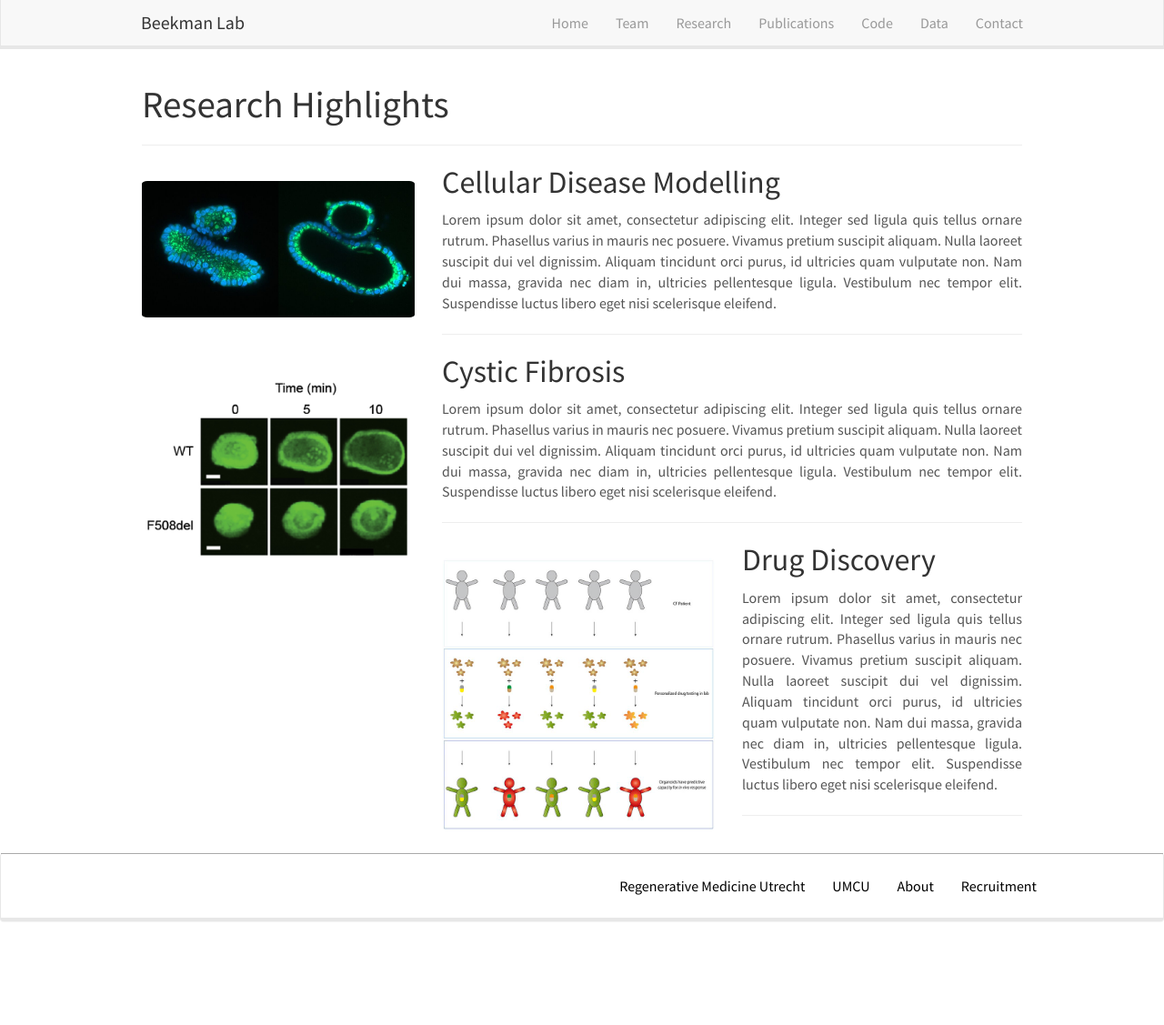
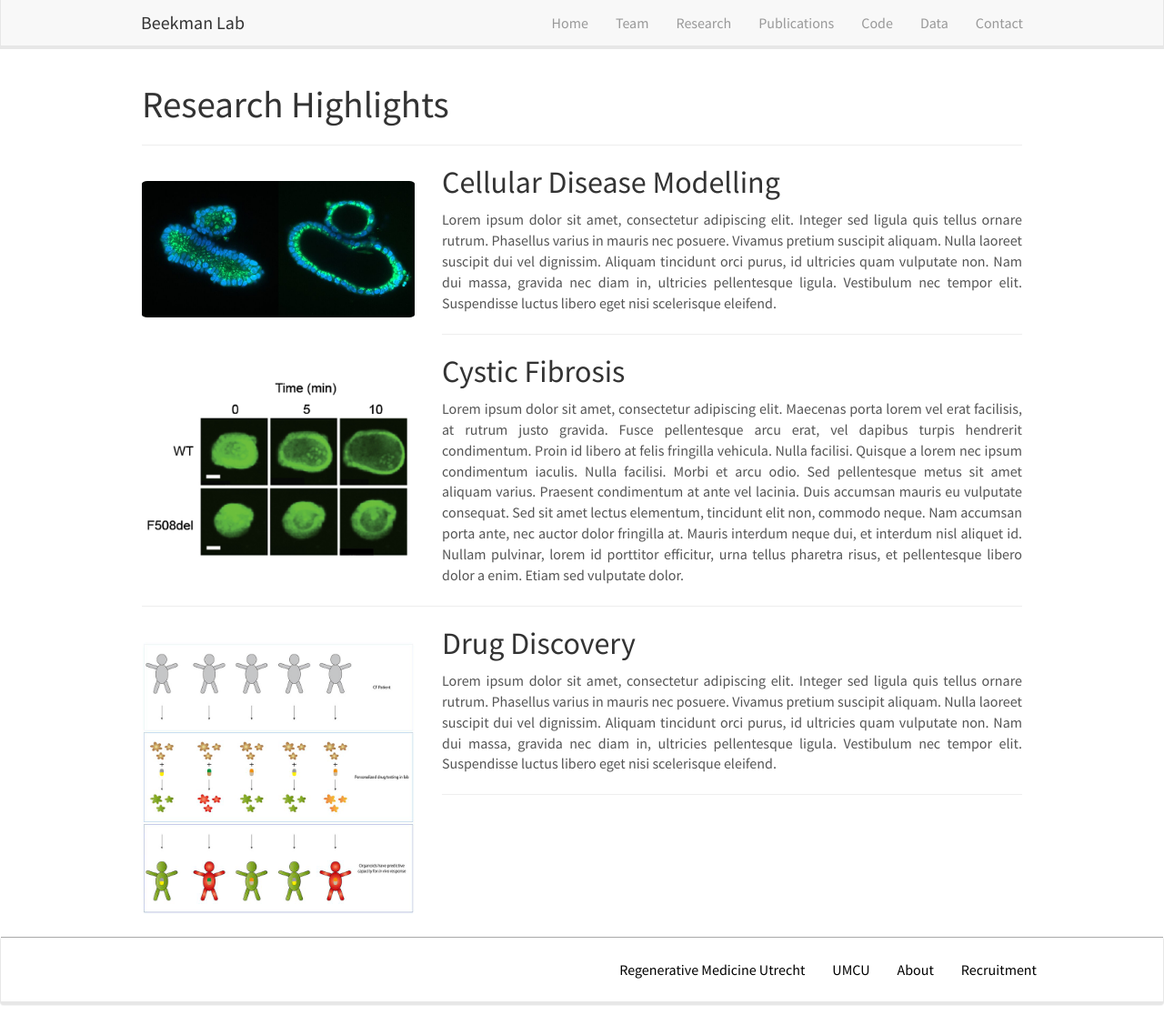
Before and after one commit to UMCU-BeekmanLab/umcu-beekmanlab.github.io, a Jekyll site: the page built from _pages/research.md, in a window 1280 px wide and 1127 px high. Shown: the whole window at 91% size. Built offline with Jekyll 4.4.1, drawn with Linux system fonts in a browser that asks for light colours; nearby versions of some CDN libraries.

Commit message:
fixed spacing research

```diff
--- a/_pages/research.md
+++ b/_pages/research.md
@@ -18,18 +18,13 @@ Lorem ipsum dolor sit amet, consectetur adipiscing elit. Integer sed ligula quis
 </div>
 ----
 
-
 ![]({{ site.url }}{{ site.baseurl }}/images/respic/cysticfibrosis.png){: style="width: 300px; float: left;margin-right: 30px; border: 10px"}
 
 ## Cystic Fibrosis
 <div style="text-align: justify">
-Lorem ipsum dolor sit amet, consectetur adipiscing elit. Integer sed ligula quis tellus ornare rutrum. Phasellus varius in mauris nec posuere. Vivamus pretium suscipit aliquam. Nulla laoreet suscipit dui vel dignissim. Aliquam tincidunt orci purus, id ultricies quam vulputate non. Nam dui massa, gravida nec diam in, ultricies pellentesque ligula. Vestibulum nec tempor elit. Suspendisse luctus libero eget nisi scelerisque eleifend.
+Lorem ipsum dolor sit amet, consectetur adipiscing elit. Maecenas porta lorem vel erat facilisis, at rutrum justo gravida. Fusce pellentesque arcu erat, vel dapibus turpis hendrerit condimentum. Proin id libero at felis fringilla vehicula. Nulla facilisi. Quisque a lorem nec ipsum condimentum iaculis. Nulla facilisi. Morbi et arcu odio. Sed pellentesque metus sit amet aliquam varius. Praesent condimentum at ante vel lacinia. Duis accumsan mauris eu vulputate consequat. Sed sit amet lectus elementum, tincidunt elit non, commodo neque. Nam accumsan porta ante, nec auctor dolor fringilla at. Mauris interdum neque dui, et interdum nisl aliquet id. Nullam pulvinar, lorem id porttitor efficitur, urna tellus pharetra risus, et pellentesque libero dolor a enim. Etiam sed vulputate dolor.
 </div>
 ----
-
-
-
-
 
 ![]({{ site.url }}{{ site.baseurl }}/images/respic/drugdiscovery.png){: style="width: 300px; float: left;margin-right: 30px; border: 10px"}
 
```
